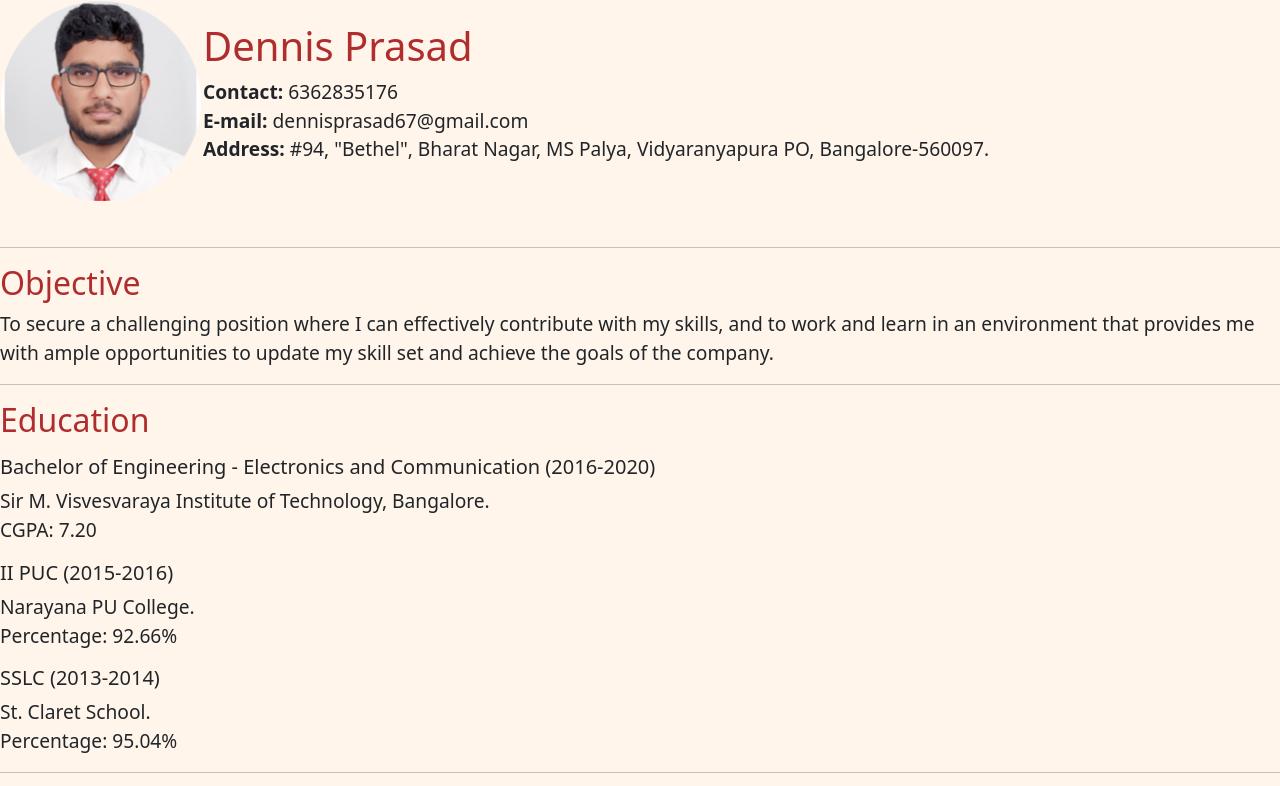
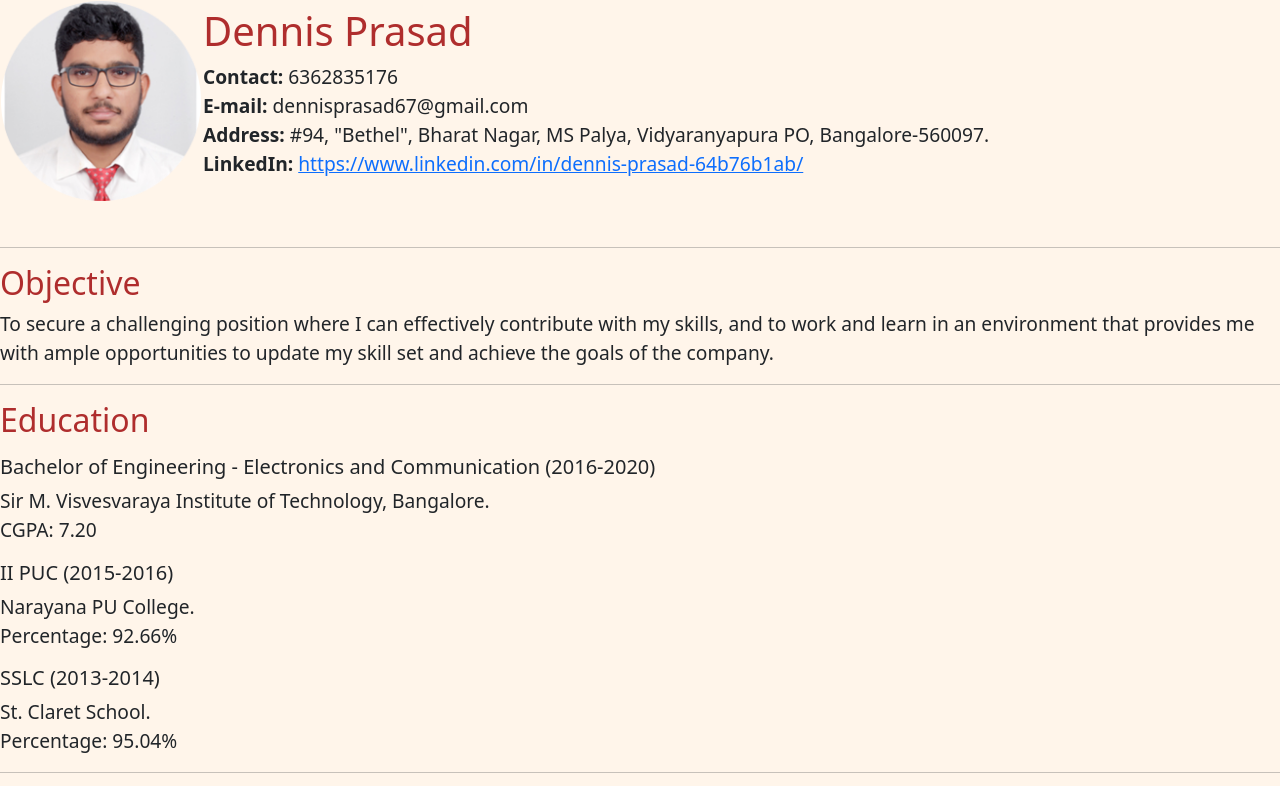
Before and after one commit to dennis-23/Work, a plain HTML site: page index.html in a window 1280 px wide. Shown: the top 786 px of the page. Drawn offline with Linux system fonts and the light colour scheme.

Commit message:
Add files via upload

```diff
--- a/index.html
+++ b/index.html
@@ -21,7 +21,8 @@
           <strong>Contact:</strong> 6362835176 <br>
           <strong>E-mail:</strong> dennisprasad67@gmail.com <br>
           <strong>Address:</strong> #94, "Bethel", Bharat Nagar, MS Palya,
-          Vidyaranyapura PO, Bangalore-560097.
+          Vidyaranyapura PO, Bangalore-560097.<br>
+          <strong>LinkedIn:</strong> <a href="https://www.linkedin.com/in/dennis-prasad-64b76b1ab/">https://www.linkedin.com/in/dennis-prasad-64b76b1ab/</a>
         </p>
       </td>
     </tr>
```
Lines whose indentation alone changed are shown as unchanged.
